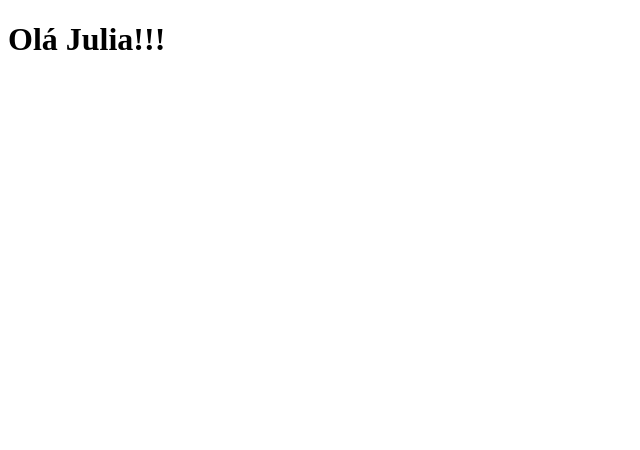
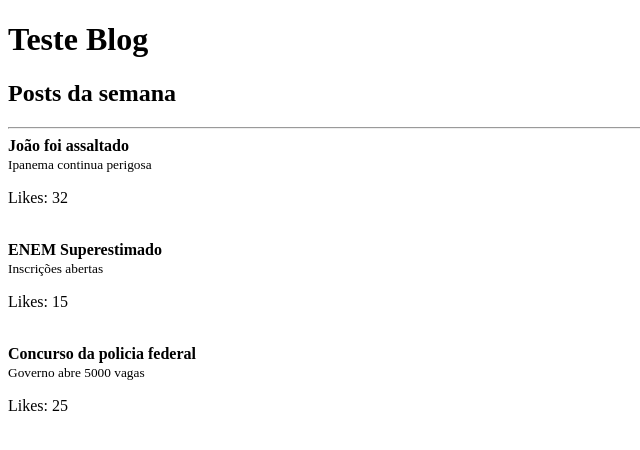
Before and after one commit to cedrazgabriel/react-fundamentos, a React app: page / in a window 1280 px wide. Shown: the top 450 px of the page, without its empty margins (0-640 px from the left). Built offline with nearby package versions, Linux system fonts and the light colour scheme.

Commit message:
props concepts

```diff
--- /dev/null
+++ b/src/App.js
@@ -0,0 +1,32 @@
+import React from 'react';
+
+import Post from './Post';
+import Header from './Header';
+
+export default function App(){
+    return (
+        <>
+
+           <Header title="Teste Blog">
+           <h2>Posts da semana</h2>
+            </Header>
+
+            <Post
+             likes= {32}
+             title="João foi assaltado"
+             subtitle="Ipanema continua perigosa"
+            />
+            <Post
+            likes={15}
+             title="ENEM Superestimado"
+             subtitle="Inscrições abertas"
+            />
+            <Post
+            likes={25}
+             title="Concurso da policia federal"
+             subtitle="Governo abre 5000 vagas"
+            />
+
+        </>
+    )
+}
--- /dev/null
+++ b/src/Header.js
@@ -0,0 +1,21 @@
+import React from 'react'
+import PropTypes from 'prop-types'
+
+export default function Header(props){
+    return (
+        <>
+            <h1>{ props.title }</h1>
+           {props.children}
+         <hr />
+        </>
+    )
+}
+
+Header.propTypes = {
+    title: PropTypes.string.isRequired,
+    children: PropTypes.node
+}
+
+Header.defaultProps = {
+    title: "Cedraz Blog"
+}
--- /dev/null
+++ b/src/Post.js
@@ -0,0 +1,23 @@
+import React from 'react'
+import PropTypes from 'prop-types'
+
+export default function Post(props) {
+    return (
+        <>
+         <article>
+            <strong>{props.title}</strong>
+            <br />
+            <small>{props.subtitle}</small>
+            <p>Likes: {props.likes}</p>
+        </article>
+        <br />
+        </>
+
+    )
+}
+
+Post.propTypes = {
+    likes: PropTypes.number.isRequired,
+    title: PropTypes.string.isRequired,
+    subtitle: PropTypes.string.isRequired
+}
--- a/src/index.js
+++ b/src/index.js
@@ -1,9 +1,11 @@
 import React from 'react'
 import ReactDOM from 'react-dom'
+import App from './App'
 
 ReactDOM.render(
-    <h1 id='title'>
-        <span>Olá Julia!!!</span>
-    </h1>,
+    <div id='title'>
+        <App />
+    </div>
+    ,
     document.getElementById('root'),
 )
--- a/webpack.config.js
+++ b/webpack.config.js
@@ -23,5 +23,8 @@ module.exports = {
                 use: 'babel-loader',
             }
         ]
+    },
+    devServer: {
+        port: 3000,
     }
 }
```
Also changed, not shown: package.json (+5 -2 lines), 3 other files (tests, documents, lock files or other folders).
